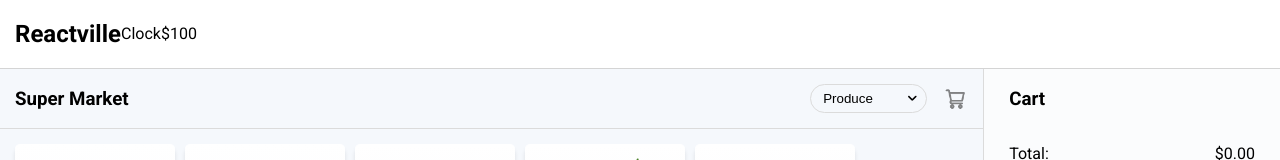
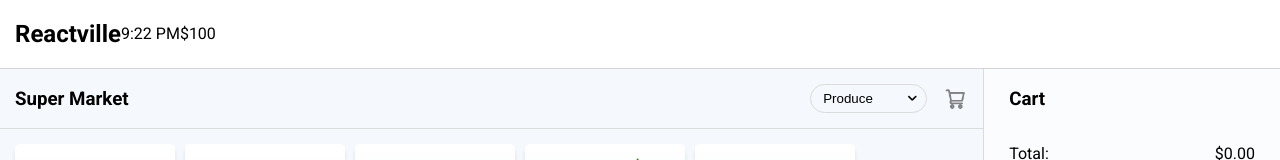
Before and after one commit to whlong1/reactville, a React (Create React App) app: page / in a window 1280 px wide. Shown: the top 160 px of the page. Built offline with nearby package versions, Linux system fonts and the light colour scheme.

Commit message:
build out clock component

```diff
--- a/src/App.jsx
+++ b/src/App.jsx
@@ -3,7 +3,6 @@ import { useState } from 'react'
 import './App.css'
 
 // Components
-// import Neigborhood from './Neighborhood/Neighborhood'
 import Nav from './Nav/Nav'
 import SuperMarket from './SuperMarket/SuperMarket'
 
@@ -16,14 +15,7 @@ const App = () => {
     return true
   }
 
-  const dayOfWeek = () => {
-    const days = ['Sunday', 'Monday', 'Tuesday', 'Wednesday', 'Thursday', 'Friday', 'Saturday']
-    const idx = new Date().getDay()
-    return days[idx]
-  }
-
-  console.log(dayOfWeek())
-
+  console.log('render')
 
   return (
     <main>
--- a/src/Nav/Clock.jsx
+++ b/src/Nav/Clock.jsx
@@ -1,14 +1,15 @@
-
+import { useState, useEffect } from 'react'
 
 const Clock = (props) => {
+  const [date, setDate] = useState(new Date())
 
+  useEffect(() => {
+    setInterval(() => setDate(new Date()), 60000)
+  }, [])
 
-
-    return (
-        <div>
-          Clock
-        </div>
-    )
+  return (
+    <p>{date.toLocaleTimeString(navigator.language, { hour: 'numeric', minute: 'numeric' })} </p>
+  )
 }
 
 export default Clock
```
Also changed, not shown: src/Neighborhood/AddressData.js (deleted, +0 -12 lines), src/Neighborhood/House.jsx (deleted, +0 -15 lines), src/Neighborhood/Neighborhood.jsx (deleted, +0 -17 lines), src/Neighborhood/house-icon.svg (deleted).
